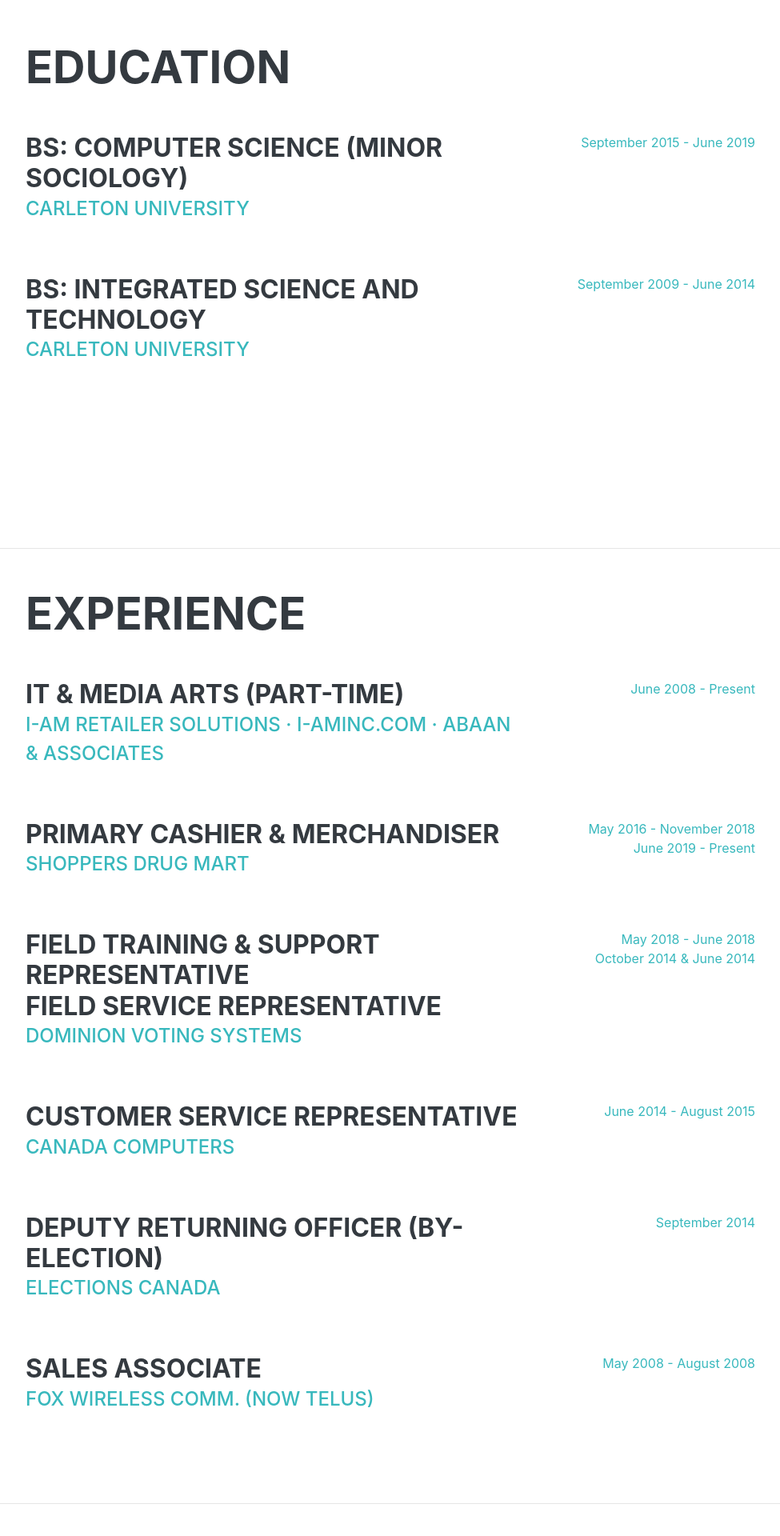
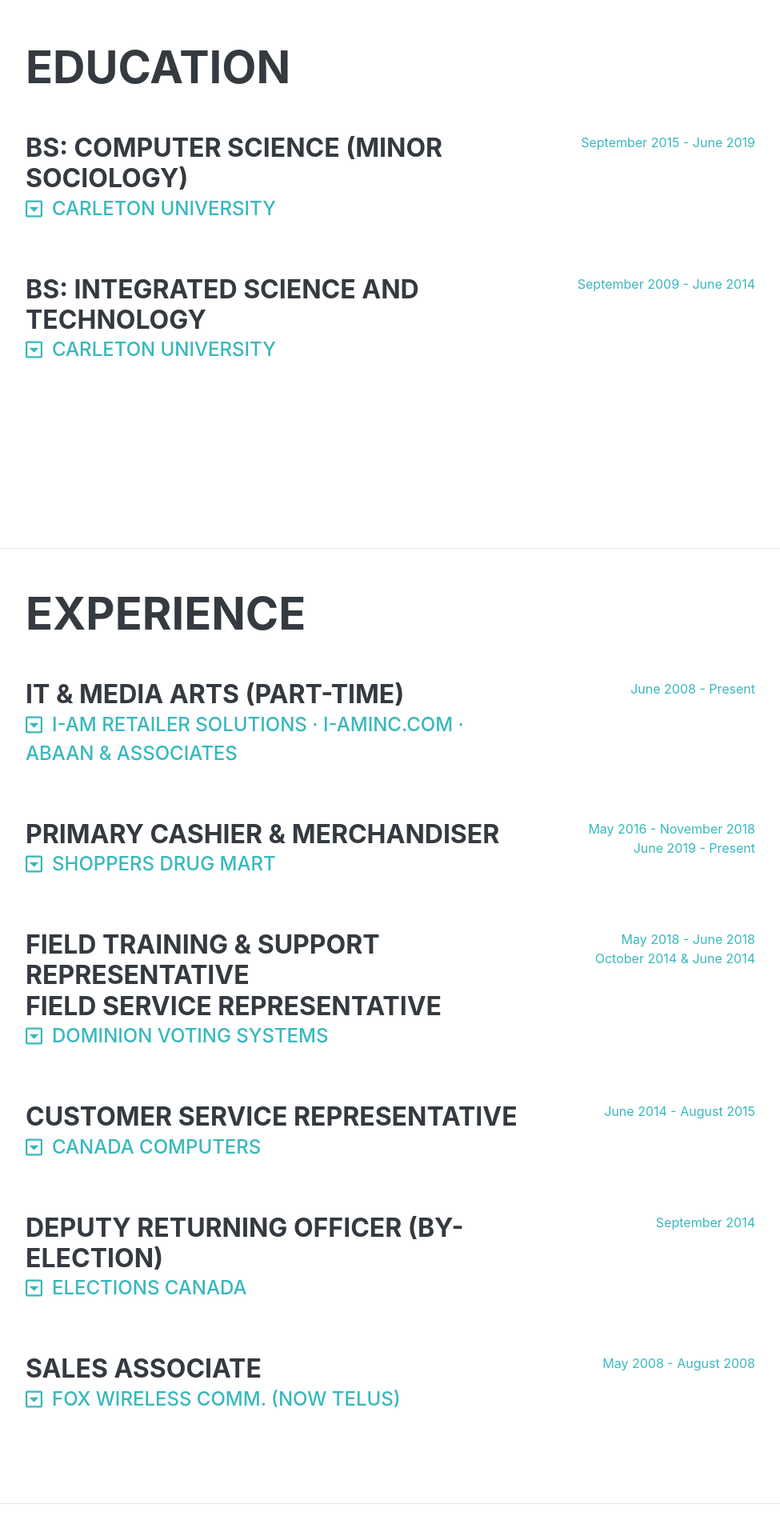
Before and after one commit to sheldonmaschmeyer/website-sheldon, a PHP site: page / in a window 1280 px wide. Shown: the part 916-2836 px from the top of the page at 80% size, without its empty margins (288-1263 px from the left). Run offline with PHP 8.4, Linux system fonts and the light colour scheme; some web fonts are replaced.

Commit message:
collapse arrows, has minor glitch

```diff
--- a/index.php
+++ b/index.php
@@ -18,20 +18,23 @@
   <link href="https://fonts.googleapis.com/css?family=Muli:400,400i,800,800i" rel="stylesheet">
   <link href="vendor/fontawesome-free/css/all.min.css" rel="stylesheet">
 
+
   <!-- Custom styles for this template -->
   <link href="css/sheldon.resume.min.css" rel="stylesheet">
-<!-- <style>
+<style>
 
   .headingChange > a.collapsed:before {
-      float: right !important;
-      content:"\02C3 ";
+    font-family: 'Font Awesome\ 5 Free';
+    float: left;
+    content: "\f152\00a0\00a0";
   }
 
   .headingChange > a:before {
-    float: right !important;
-    content:"\02C5 ";
+    font-family: 'Font Awesome\ 5 Free';
+    float: left;
+    content: "\f150\00a0\00a0";
 }
-</style> -->
+</style>
 
 </head>
 <body id="page-top">
@@ -109,8 +112,7 @@
         <div class="resume-item d-flex flex-column flex-md-row justify-content-between mb-5">
           <div class="resume-content">
             <h3 class="mb-0">BS: Computer Science (Minor Sociology)</h3>
-            <a href="#compSci" data-toggle="collapse" style="text-decoration:none;">
-            <div class="subheading mb-3">Carleton University</div></a>
+            <div class="subheading mb-3 headingChange"><a href="#compSci" data-toggle="collapse" style="text-decoration:none;">Carleton University</a></div>
             <div id="compSci" class="collapse">
             <div class="dont-print"> <table class="table">
                 <thead>
@@ -150,8 +152,7 @@
         <div class="resume-item d-flex flex-column flex-md-row justify-content-between mb-5">
           <div class="resume-content">
             <h3 class="mb-0">BS: Integrated Science and Technology</h3>
-            <a href="#sci" data-toggle="collapse" style="text-decoration:none;">
-            <div class="subheading mb-3">Carleton University</div></a>
+            <div class="subheading mb-3 headingChange"><a href="#sci" data-toggle="collapse" style="text-decoration:none;">Carleton University</a></div>
             <div id="sci" class="collapse">
             <div class="dont-print"> <table class="table dont-print">
                 <thead>
@@ -200,7 +201,7 @@
         <div class="resume-item d-flex flex-column flex-md-row justify-content-between mb-5">
           <div class="resume-content">
             <h3 class="mb-0">IT &amp; Media Arts (Part-Time)</h3>
-            <div class="headingChange"><div class="subheading mb-3"><a href="#IAM" data-toggle="collapse" style="text-decoration:none;">I-AM Retailer Solutions · </a> <a href="https://i-aminc.com" target="_blank">i-aminc.com </a><a href="#IAM" data-toggle="collapse" style="text-decoration:none;">· Abaan &amp; Associates</a></div></div>
+            <div class="subheading mb-3 headingChange"><a href="#IAM" data-toggle="collapse" style="text-decoration:none;">I-AM Retailer Solutions · i-aminc.com · Abaan &amp; Associates</a></div>
             <div id="IAM" class="collapse">
             <?php
             $file = file_get_contents('ExportWeb/exp_IAM.txt');
@@ -218,8 +219,7 @@
         <div class="resume-item d-flex flex-column flex-md-row justify-content-between mb-5">
           <div class="resume-content">
             <h3 class="mb-0">Primary Cashier & Merchandiser </h3>
-            <a href="#shop" data-toggle="collapse" style="text-decoration:none;">
-            <div class="subheading mb-3">Shoppers Drug Mart </div></a>
+            <div class="subheading mb-3 headingChange"> <a href="#shop" data-toggle="collapse" style="text-decoration:none;"> Shoppers Drug Mart </a></div>
             <div id="shop" class="collapse">
             <?php
             $file = file_get_contents('ExportWeb/exp_Shop.txt');
@@ -236,8 +236,7 @@
         <div class="resume-item d-flex flex-column flex-md-row justify-content-between mb-5 page-break">
           <div class="resume-content">
             <h3 class="mb-0">Field Training &amp; Support Representative<br>Field Service Representative</h3>
-            <a href="#domVote" data-toggle="collapse" style="text-decoration:none;">
-            <div class="subheading mb-3">Dominion Voting Systems</div></a>
+            <div class="subheading mb-3 headingChange"><a href="#domVote" data-toggle="collapse" style="text-decoration:none;">Dominion Voting Systems</a></div>
             <div id="domVote" class="collapse">
             <?php
             $file = file_get_contents('ExportWeb/exp_vot.txt');
@@ -256,8 +255,7 @@
         <div class="resume-item d-flex flex-column flex-md-row justify-content-between mb-5">
           <div class="resume-content">
             <h3 class="mb-0">Customer Service Representative</h3>
-            <a href="#cdn" data-toggle="collapse" style="text-decoration:none;">
-            <div class="subheading mb-3">Canada Computers</div></a>
+            <div class="subheading mb-3 headingChange"><a href="#cdn" data-toggle="collapse" style="text-decoration:none;">Canada Computers</a></div>
             <div id="cdn" class="collapse">
             <?php
             $file = file_get_contents('ExportWeb/exp_CC.txt');
@@ -274,8 +272,7 @@
         <div class="resume-item d-flex flex-column flex-md-row justify-content-between mb-5">
           <div class="resume-content">
             <h3 class="mb-0">Deputy Returning Officer (By-Election)</h3>
-            <a href="#elec" data-toggle="collapse" style="text-decoration:none;">
-            <div class="subheading mb-3">Elections Canada</div></a>
+            <div class="subheading mb-3 headingChange"><a href="#elec" data-toggle="collapse" style="text-decoration:none;">Elections Canada</a></div>
             <div id="elec" class="collapse">
             <?php
             $file = file_get_contents('ExportWeb/exp_Elect.txt');
@@ -292,8 +289,7 @@
         <div class="resume-item d-flex flex-column flex-md-row justify-content-between mb-5 page-break">
           <div class="resume-content">
             <h3 class="mb-0">Sales Associate</h3>
-            <a href="#fox" data-toggle="collapse" style="text-decoration:none;">
-            <div class="subheading mb-3">Fox Wireless Comm. (Now Telus)</div> </a>
+            <div class="subheading mb-3 headingChange"><a href="#fox" data-toggle="collapse" style="text-decoration:none;">Fox Wireless Comm. (Now Telus)</a></div>
             <div id="fox" class="collapse">
             <?php
             $file = file_get_contents('ExportWeb/exp_Fox.txt');
@@ -316,8 +312,7 @@
     <section class="resume-section p-3 p-lg-5 d-flex align-items-center" id="skills">
       <div class="w-100">
         <h2 class="mb-5">Skills</h2>
-        <a href="#lang" data-toggle="collapse" style="text-decoration:none;">
-        <div class="subheading mb-3">Programming Languages &amp; Tools</div> </a>
+        <div class="subheading mb-3 headingChange"><a href="#lang" data-toggle="collapse" style="text-decoration:none;"> Programming Languages &amp; Tools</a></div>
         <div id="lang" class="collapse">
         <ul><?php
             $file = file_get_contents('ExportWeb/skills.txt');
```
